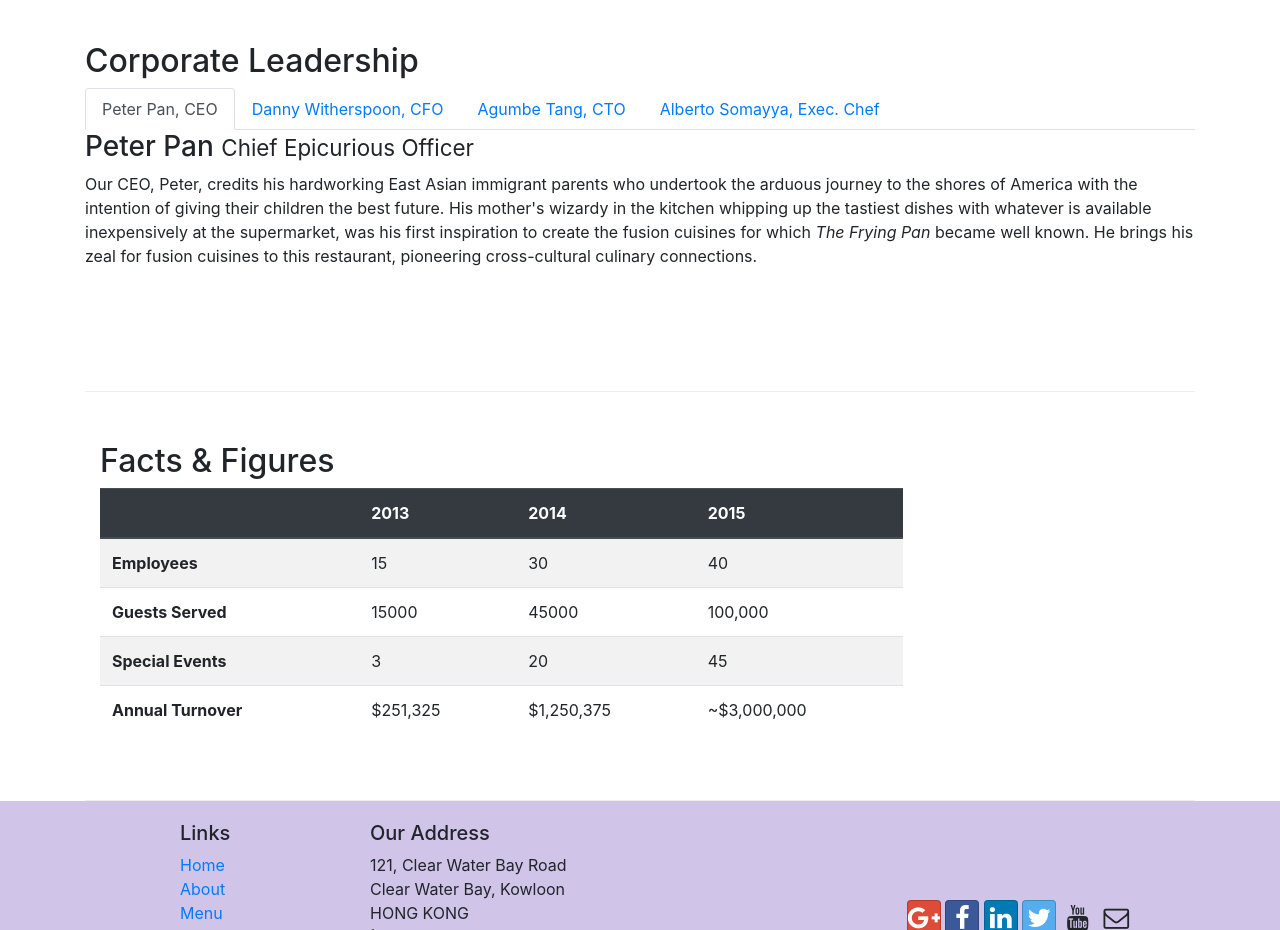
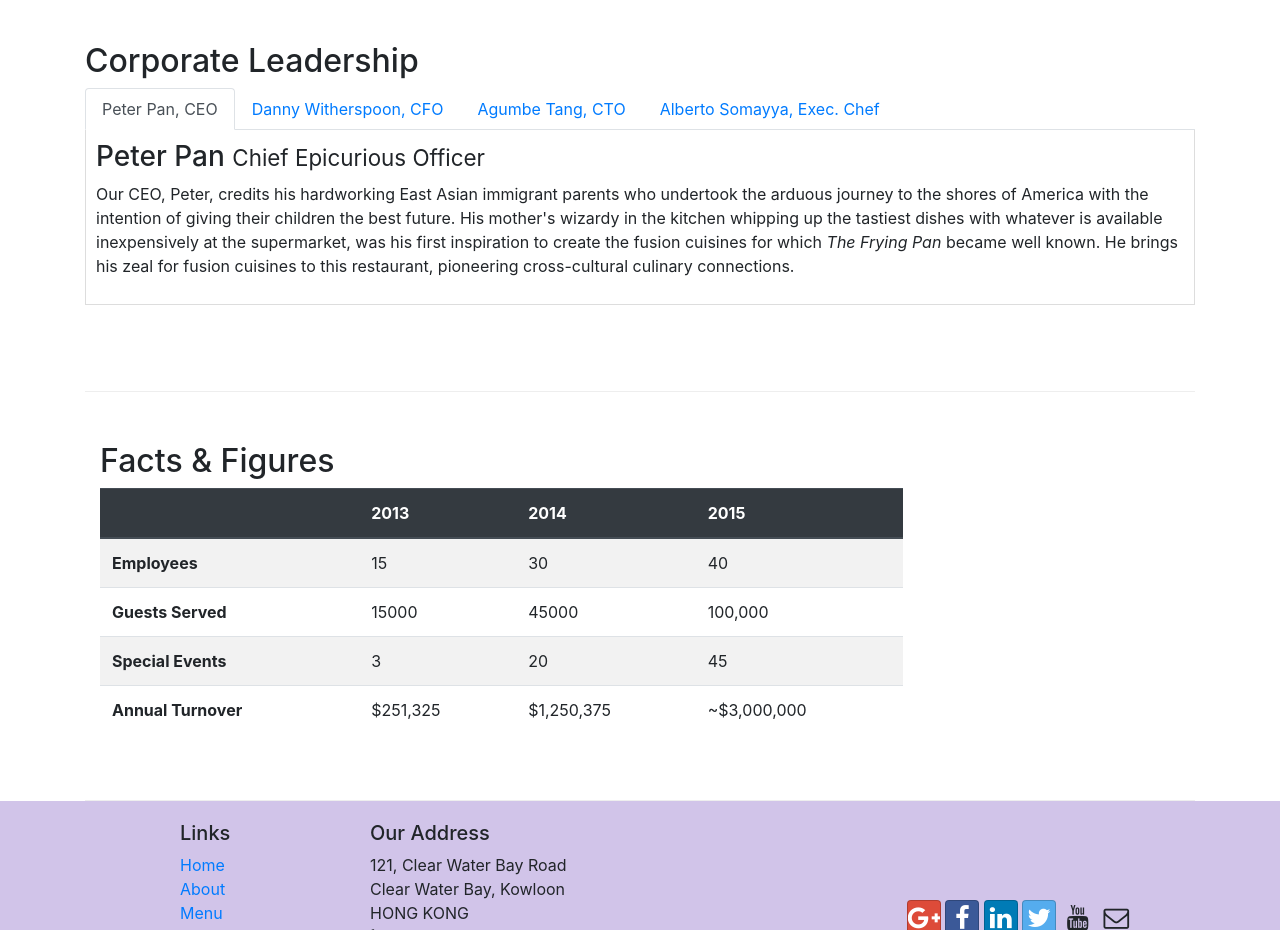
Before and after one commit to prashasti0312/git-test1, a website: page aboutus.html in a window 1280 px wide. Shown: the part 980-1910 px from the top of the page. Drawn offline with nearby package versions, Linux system fonts and the light colour scheme.

Commit message:
Modified the tab-content css

```diff
--- a/css/styles.css
+++ b/css/styles.css
@@ -45,3 +45,16 @@ body{
 .navbar-dark {
      background-color: #512DA8;
 }
+
+.tab-content
+{
+
+border-left: 1px solid #ddd;
+
+border-right: 1px solid #ddd;
+
+border-bottom: 1px solid #ddd;
+
+padding: 10px;
+
+}
```
